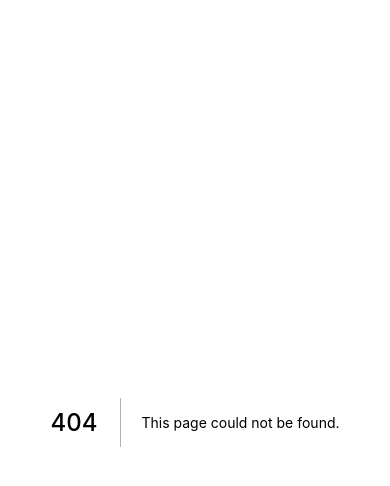
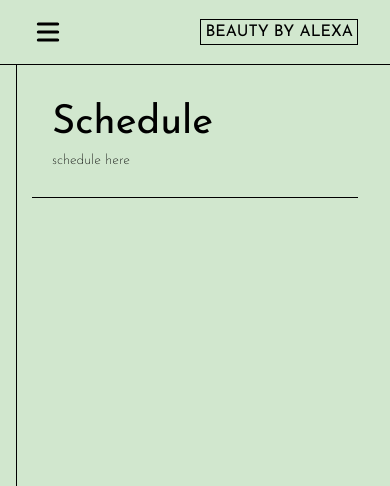
Before and after one commit to rickypoolay/beauty-by-alexa, a Next.js app: page /schedule in a window 390 px wide. Before the commit this address had no page. Shown: the top 486 px of the page. Built offline with nearby package versions, Linux system fonts and the light colour scheme.

Commit message:
Changed button color for more contrast. Added mobile nav menu with animations.

```diff
--- a/components/DesktopLanding.jsx
+++ b/components/DesktopLanding.jsx
@@ -1,4 +1,4 @@
-import { animate, motion } from "framer-motion";
+import { animate, m, motion } from "framer-motion";
 import Image from "next/image";
 import { useContext } from "react";
 import { INITIAL_LOADED } from "../context/page-load-actions";
--- a/components/Navbar.jsx
+++ b/components/Navbar.jsx
@@ -1,26 +1,114 @@
-import { MenuIcon } from "@heroicons/react/solid";
-import { motion } from "framer-motion";
+import { MenuIcon, XIcon } from "@heroicons/react/solid";
+import { AnimatePresence, motion } from "framer-motion";
+import Link from "next/link";
 import { useRouter } from "next/router";
+import { useState } from "react";
 
 function Navbar() {
   const router = useRouter();
-
+  const [menuToggle, setMenuToggle] = useState(false);
   return (
     <nav className="border-b border-b-custom-black bg-custom-background text-custom-black sticky top-0 z-50">
       <div className="flex px-8 py-4 justify-center items-center mx-auto max-w-7xl sm:grid sm:grid-cols-3">
+        {/* Mobile Menu Icon */}
+        <div
+          className="h-8 w-8 cursor-pointer sm:hidden"
+          onClick={() => setMenuToggle(true)}
+        >
+          <MenuIcon className="w-full h-full" />
+        </div>
+
+        {/* Mobile Menu */}
+
+        <AnimatePresence>
+          {menuToggle && (
+            <motion.div className="absolute top-0 left-0 w-[100vw] h-[100vh] sm:hidden">
+              {/* Dark Backdrop */}
+              <motion.div
+                initial={{ opacity: 0 }}
+                animate={{ opacity: 1 }}
+                exit={{ opacity: 0 }}
+                transition={{ ease: "easeInOut", duration: 0.5 }}
+                className="absolute w-full h-full z-30 top-0 left-0 bg-black bg-opacity-50 backdrop-blur-sm"
+                onClick={() => setMenuToggle(false)}
+              />
+
+              {/* White Section Container */}
+              <motion.section
+                initial={{ x: -700 }}
+                animate={{ x: 0 }}
+                exit={{ x: -700 }}
+                transition={{ ease: "easeInOut", duration: 0.5 }}
+                className="px-8 py-4 z-50 bg-white h-full w-[80%]"
+              >
+                <div className="flex items-center justify-between mb-10">
+                  <button onClick={() => setMenuToggle(false)}>
+                    <XIcon className="w-8 h-8 cursor-pointer" />
+                  </button>
+                  <p className="font-bold">BEAUTY BY ALEXA</p>
+                </div>
+
+                {/* Mobile Nav Links */}
+                <div className=" flex flex-col space-y-10">
+                  <Link passHref href={"/"}>
+                    <a
+                      className={`text-4xl ${
+                        router.pathname == "/" && "underline"
+                      } `}
+                    >
+                      Home
+                    </a>
+                  </Link>
+                  <Link passHref href={"/services"}>
+                    <a
+                      className={`text-4xl ${
+                        router.pathname == "/services" && "underline"
+                      } `}
+                    >
+                      Services
+                    </a>
+                  </Link>
+                  <Link passHref href={"/gallery"}>
+                    <a
+                      className={`text-4xl ${
+                        router.pathname == "/gallery" && "underline"
+                      } `}
+                    >
+                      Gallery
+                    </a>
+                  </Link>
+                  <Link passHref href={"/about"}>
+                    <a
+                      className={`text-4xl ${
+                        router.pathname == "/about" && "underline"
+                      } `}
+                    >
+                      About
+                    </a>
+                  </Link>
+                  <button
+                    onClick={() => router.push("/schedule")}
+                    className={`button py-7 w-full text-4xl ${
+                      router.pathname == "/schedule" && "underline"
+                    }`}
+                  >
+                    Schedule
+                  </button>
+                </div>
+              </motion.section>
+            </motion.div>
+          )}
+        </AnimatePresence>
+
         {/* Logo */}
         <h1
-          className="cursor-pointer mr-auto text-base border border-custom-black px-1 justify-self-center sm:mx-0 self-center uppercase"
+          className="cursor-pointer ml-auto text-base border border-custom-black px-1 justify-self-center sm:mx-0 self-center uppercase select-none"
           onClick={() => {
             router.push("/");
           }}
         >
           Beauty By Alexa
         </h1>
-
-        {/* Mobile Icon */}
-        <MenuIcon className="w-8 h-8 cursor-pointer sm:hidden" />
-
         {/* Desktop List */}
         <div className="hidden sm:flex  space-x-5 items-center -order-1">
           <button
@@ -42,7 +130,6 @@ function Navbar() {
             Gallery
           </button>
         </div>
-
         <ul className="hidden sm:flex font-extralight space-x-3 justify-end items-center">
           <button
             className="font-extralight cursor-pointer"
--- a/pages/_app.js
+++ b/pages/_app.js
@@ -1,15 +1,10 @@
-import { AnimatePresence } from "framer-motion";
 import PageLoadState from "../context/PageLoadState";
 import "../styles/globals.css";
 
 function MyApp({ Component, pageProps }) {
   return (
     <PageLoadState>
-      <div>
-        <AnimatePresence>
-          <Component {...pageProps} />
-        </AnimatePresence>
-      </div>
+      <Component {...pageProps} />
     </PageLoadState>
   );
 }
--- /dev/null
+++ b/pages/schedule.js
@@ -0,0 +1,19 @@
+import LeftLine from "../components/LeftLine";
+import Navbar from "../components/Navbar";
+import PageHeader from "../components/PageHeader";
+
+function Schedule() {
+  return (
+    <div>
+      <Navbar />
+      <main>
+        <LeftLine />
+        <section>
+          <PageHeader title={"Schedule"} info={"schedule here"} />
+        </section>
+      </main>
+    </div>
+  );
+}
+
+export default Schedule;
--- a/tailwind.config.js
+++ b/tailwind.config.js
@@ -16,7 +16,7 @@ module.exports = {
     extend: {
       colors: {
         "custom-black": "#000",
-        "custom-btn": "#4E5F4B",
+        "custom-btn": "#3C483A ",
         "custom-green": "#194E4A",
         "custom-background": "#D1E7CE",
         "custom-blackDifference": "rgb(131,215,205)",
```
